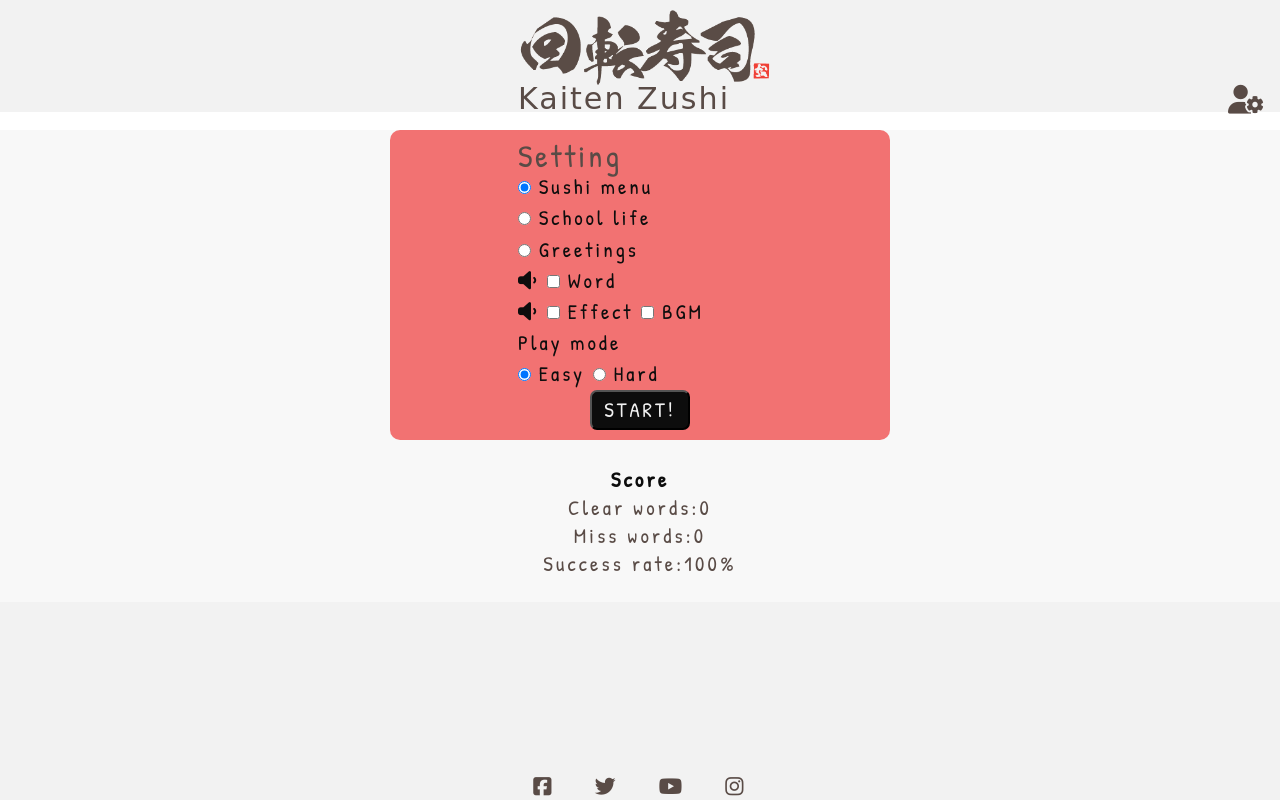
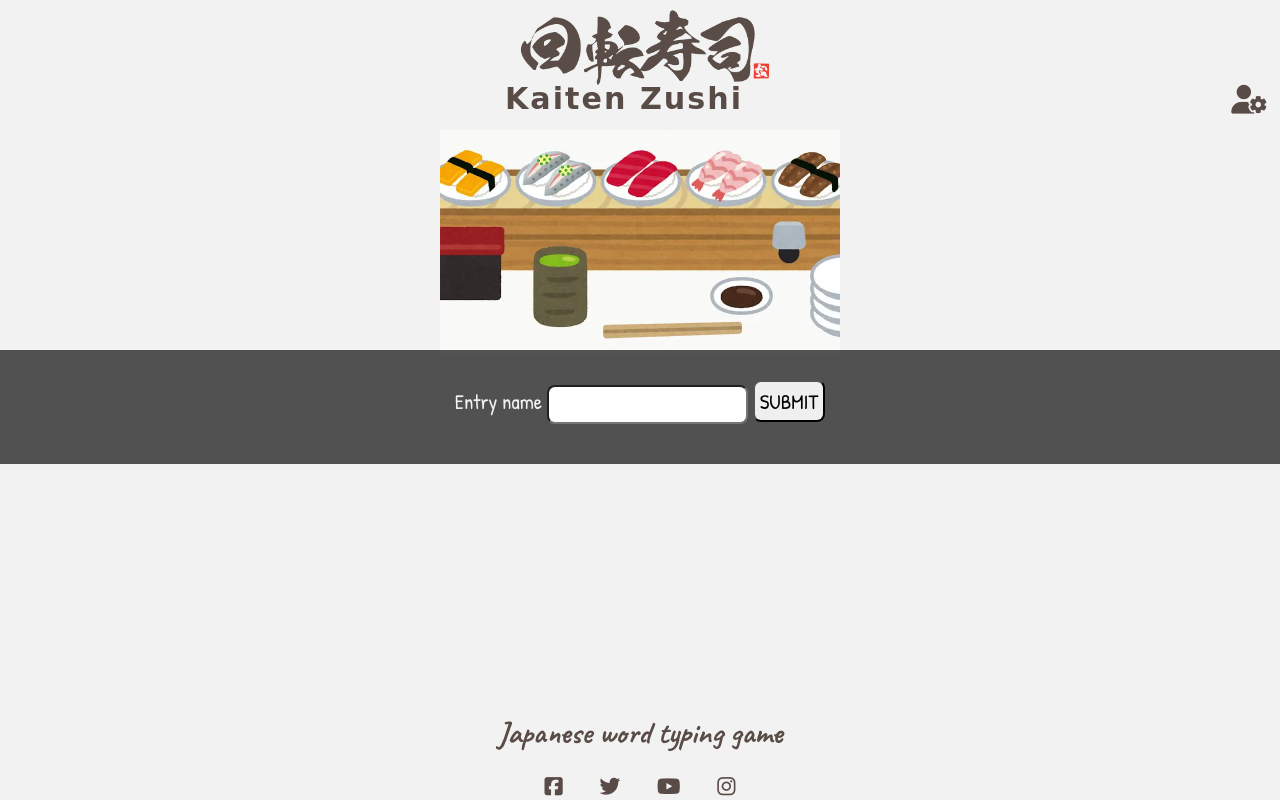
Before and after one commit to AtsukoCoffey/kaitenzushi, a plain HTML site: page index.html in a window 1280 px wide. Drawn offline with Linux system fonts and the light colour scheme; a web font is replaced by a local one.

Commit message:
feat: Add landing page and modal toggle button, reorganaise functions

```diff
--- a/assets/css/style.css
+++ b/assets/css/style.css
@@ -1,5 +1,5 @@
 /* Google font import */
-@import url('https://fonts.googleapis.com/css2?family=Patrick+Hand&family=Swanky+and+Moo+Moo&family=Yomogi&family=Warnes&display=swap');
+@import url('https://fonts.googleapis.com/css2?family=Caveat:wght@400..700&family=Delius&family=Patrick+Hand&family=Yomogi&family=Warnes&display=swap');
 
 /* Asterisk wildcard selector to override default styles added by the browser */
 * {
@@ -22,8 +22,8 @@ body {
   font-weight: 400;
   font-size: 1.3rem;
   font-style: normal;
-  letter-spacing: 0.2rem;
   color: #594B46;
+  background-color: #F2F2F2;
 }
 
 header {
@@ -32,13 +32,13 @@ header {
   justify-content: center;
   align-items: baseline;
   width: 100%;
-  background: #F2F2F2 url('../images/head-logo.png') center top/280px no-repeat;
+  background: url('../images/head-logo.png') center top/280px no-repeat;
 }
 
 main {
   margin-top: 130px;
   flex: 1 0 auto;
-  background: #F2F2F2 url("../images/kaitenzushi1.webp") center top/400px no-repeat;
+  background: url("../images/kaitenzushi1.webp") center top/400px no-repeat;
   width: 100%;
 }
 
@@ -55,15 +55,16 @@ footer li {
 }
 
 /* Headings styles : h1 ~ h3 ///////////////////////////////*/
-h1,
-h2 {
+
+h2,
+h3 {
   color: #594B46;
+  font-family: "Caveat", cursive;
+  font-weight: 700;
 }
 
 h1 {
   font-family: "Warnes", cursive;
-  font-weight: 400;
-  font-style: normal;
   margin-top: 85px;
   margin-right: 2rem;
   font-size: 145%;
@@ -72,19 +73,47 @@ h1 {
 }
 
 h2 {
-  font-weight: 400;
-  font-style: normal;
   font-size: 150%;
+  padding: 20px 0px;
 }
 
 h3 {
-  color: #F2F2F2;
+  color: #0D0D0D;
 }
 
 h4 {
+  color: #F2F2F2;
   color: #8C8684;
   color: #F27272;
   color: #0D0D0D;
+}
+
+/* Other general styles : a, li, input  ///////////////////////////////*/
+a {
+  color: #594B46;
+}
+
+a:visited {
+  color: #594B46;
+}
+
+a:hover {
+  color: #F27272;
+}
+
+button {
+  padding: 5px;
+  border-radius: 8px;
+  font: inherit;
+}
+
+input {
+  padding: 10px;
+  border-radius: 8px;
+}
+
+li {
+  list-style: none;
 }
 
 /* Nav dropdown toggle button - CodeInstitute learning material */
@@ -115,11 +144,23 @@ nav {
   display: none;
 }
 
-/* Setting screen styles //////////////////////////////////*/
+/* Landing page screen styles    //////////////////////////////////*/
+#landing {
+  display: none;
+  background-color: rgba(13, 13, 13, 0.7);
+  padding-top: 30px;
+  padding-bottom: 40px;
+  margin-top: 220px;
+}
 
+#landing label {
+  color: #F2F2F2;
+}
+
+/* Setting & score screen styles //////////////////////////////////*/
 #setting {
-  display: block;
-  background-color: rgba(255, 255, 255, 0.5);
+  display: none;
+  background-color: rgba(242, 242, 242, 0.5);
 }
 
 #setting div:first-child {
@@ -128,7 +169,7 @@ nav {
   color: #0D0D0D;
   padding: 10px 10%;
   margin: 0 auto;
-  max-width: 500px;
+  max-width: 350px;
   text-align: left;
   line-height: 150%;
   letter-spacing: 3px;
@@ -140,13 +181,12 @@ nav {
   height: 40px;
   margin: auto;
   padding: 5px;
-  font: inherit;
   line-height: 100%;
   letter-spacing: 3px;
-  border-radius: 7px;
   background-color: #0D0D0D;
   color: #F2F2F2;
 }
+
 .score {
   margin: 25px;
   padding-bottom: 25px;
@@ -158,24 +198,6 @@ nav {
   display: none;
   width: 100%;
   background: #F2F2F2 url(../images/kaitenzushi0.webp) center top/400px no-repeat;
-}
-
-
-
-li {
-  list-style: none;
-}
-
-a {
-  color: #594B46;
-}
-
-a:visited {
-  color: #594B46;
-}
-
-a:hover {
-  color: #F27272;
 }
 
 /* Id styles ///////////////////////////////////////////////*/
@@ -241,13 +263,12 @@ a:hover {
   text-align: left;
 }
 
-
 #input {
   width: 100%;
   height: 100px;
   color: #0D0D0D;
   background-color: #F2F2F2;
-  font-family: "Patrick Hand", cursive;
+  font-family: "cursive", cursive;
   font-weight: 400;
   font-size: 1.3rem;
   font-style: normal;
@@ -255,7 +276,7 @@ a:hover {
   text-align: center;
 }
 
-/* Class styles ////////////////////////////////////////////*/
+/* Class styles          ////////////////////////////////////////////*/
 .kana {
   font-family: "Yomogi", cursive;
   font-weight: 400;
@@ -269,6 +290,7 @@ a:hover {
 }
 
 .text-box {
+  font-family: "Delius", cursive;
   display: block;
   position: relative;
   width: 150px;
@@ -278,10 +300,16 @@ a:hover {
 }
 
 /* Media query: General smart phone (390px and up) */
-@media screen and (min-width:390px) {}
+@media screen and (min-width:390px) {
+
+}
 
 /* Media query: General smart phone (768px and up) */
-@media screen and (min-width:768px) {}
+@media screen and (min-width:768px) {
+  #setting div:first-child {
+    max-width: 500px;
+  }
+}
 
 /* Media query: General smart phone (1024px and up) */
 @media screen and (min-width:1024px) {}
--- a/assets/js/script.js
+++ b/assets/js/script.js
@@ -1,34 +1,3 @@
-//////////////////////////////////////////////
-// Wait for the DOM to finish loading before running the game
-/////////////
-document.addEventListener("DOMContentLoaded", function () {
-  let gameStartButton = document.getElementById('game-start');
-  gameStartButton.addEventListener('click', gamePageToggle);
-});
-
-
-////////////////////////////////////////////// Setting screen
-// Access the screens and butons
-let settingScreen = document.getElementById('setting');
-let gameScreen = document.getElementById('game');
-
-function gamePageToggle() {
-  settingScreen.style.display = "none";
-  gameScreen.style.display = "block";
-  loadGame();
-  turnOnSounds();
-};
-
-// Sounds on when sounds check box is checked
-const audioSounds = document.getElementsByClassName('audio-sounds');
-function turnOnSounds() {
-  if (document.getElementById('sounds').checked) {
-    // loop through to unmute
-    for (let i = 0; i < audioSounds.length; i++) {
-      audioSounds[i].muted = false;
-    }
-  }
-};
 ////////////////////////////////////////////// Question array object
 const words = [
   {
@@ -207,7 +176,83 @@ const words = [
   },
 ];
 
-// Create a shalow copy of words array
+///////////////////////////////////////////////////////////////
+// Landing page
+// For skipping user click - Entry form automatically show up
+///////////////////////////////////////////////////////////////
+
+// Access the screens - Modal
+let landingScreen = document.getElementById('landing');
+let settingScreen = document.getElementById('setting');
+let gameScreen = document.getElementById('game');
+
+document.addEventListener("DOMContentLoaded", function () {
+  setTimeout(function () {
+    landing.style.display = "block";
+  }, 1000);
+
+  // Add event listeners to the buttons
+  let entryButton = document.getElementById('entty-submit')
+  entryButton.addEventListener('click', gamePageToggle);
+  let gameStartButton = document.getElementById('game-start');
+  gameStartButton.addEventListener('click', gamePageToggle);
+});
+
+// Toggle function of the screens < Landing - Setting & score - Game >
+function gamePageToggle() {
+  if (landingScreen.style.display === "block") {
+    landingScreen.style.display = "none";
+    settingScreen.style.display = "block";
+  } else if (settingScreen.style.display === "block") {
+    settingScreen.style.display = "none";
+    gameScreen.style.display = "block";
+    loadGame();
+    turnOnSounds();
+  }
+};
+
+///////////////////////////////////////////////////////////////
+// Setting & score screen
+// Choose the settings and submit to game screen
+///////////////////////////////////////////////////////////////
+
+// Sounds on when sounds check box is checked
+const audioSounds = document.getElementsByClassName('audio-sounds');
+function turnOnSounds() {
+  if (document.getElementById('sounds').checked) {
+    // loop through to unmute
+    for (let i = 0; i < audioSounds.length; i++) {
+      audioSounds[i].muted = false;
+    }
+  }
+};
+
+///////////////////////////////////////////////////////////////
+// Game screen
+// Choose the settings and submit to game screen
+///////////////////////////////////////////////////////////////
+
+///////////////////////////////////////////   All the global counters and variables for game
+let imageDisplay = document.getElementById('img-display');
+let textDisplay = document.getElementById('text-display');
+let textOver = document.getElementById('text-overlay');
+let kanaDisplay = document.getElementById('kana-display');
+let kanaOver = document.getElementById('kana-overlay');
+let input = document.getElementById('input'); // input box
+let wordAudio = document.getElementById('sound');
+
+// Game counter
+let gameCounter = 0;
+// Letter counter
+let letterCounter = 0;
+// let kanaLetterCounter = 0;
+// Correct / Mistake Letter counter
+let correctTypeCounter = 0;
+let missTypeCounter = 0;
+
+
+
+// Create a shalow copy of words array Original array is the bottom of the script
 let shuffledWords = [...words];
 
 /**
@@ -229,25 +274,7 @@ function shuffle() {
 
 
 
-///////////////////////////////////////////   All the global counter and variables
 
-// Get div for display questions
-let imageDisplay = document.getElementById('img-display');
-let textDisplay = document.getElementById('text-display');
-let textOver = document.getElementById('text-overlay');
-let kanaDisplay = document.getElementById('kana-display');
-let kanaOver = document.getElementById('kana-overlay');
-let input = document.getElementById('input'); // input box
-let wordAudio = document.getElementById('sound');
-
-// Game counter
-let gameCounter = 0;
-// Letter counter
-let letterCounter = 0;
-// let kanaLetterCounter = 0;
-// Correct / Mistake Letter counter
-let correctTypeCounter = 0;
-let missTypeCounter = 0;
 
 
 ///////////////////////////////////////////   All the main functions
@@ -274,11 +301,11 @@ function loadGame() {
   // Focus on input area
   input.focus();
   // All the counter reset
-  let gameCounter = 0;
-  let letterCounter = 0;
+  gameCounter = 0;
+  letterCounter = 0;
   // let kanaLetterCounter = 0;
-  let correctTypeCounter = 0;
-  let missTypeCounter = 0;
+  correctTypeCounter = 0;
+  missTypeCounter = 0;
 };
 
 /**
@@ -411,7 +438,7 @@ function finishGame() {
   // Score display in setting & score screen
   let successRate = Math.floor(correctTypeCounter / (correctTypeCounter + missTypeCounter) * 100);
   document.getElementsByClassName('score')[0].innerHTML =
-    `<h4>Score</h4><ul><li>Correct Type : ${correctTypeCounter}</li><li>Miss Type : ${missTypeCounter}</li><li>Success rate : ${successRate}%</li></ul></div>`;
+    `<h3>Score</h3><ul><li>Correct Type : ${correctTypeCounter}</li><li>Miss Type : ${missTypeCounter}</li><li>Success rate : ${successRate}%</li></ul></div>`;
 }
 
 ///////////////////////////////////////////   Event listeners for catching users action
--- a/index.html
+++ b/index.html
@@ -37,6 +37,12 @@
   <!-- Main -->
   <main>
     <!-- Layer of div : Modal -->
+    <!-- Landing div -->
+    <div id="landing">
+      <label for="entry">Entry name</label>
+      <input type="text" name="entry" id="entry">
+      <button id="entty-submit">SUBMIT</button>
+    </div>
     <!-- Setting div -->
     <div id="setting">
       <div>
@@ -63,7 +69,7 @@
         <button id="game-start">START!</button>
       </div>
       <div class="score">
-        <h4>Score</h4>
+        <h3>Score</h3>
         Clear words:<span>0</span><br>
         <span>Miss words:0</span><br>
         <span>Success rate:100%</span>
@@ -93,6 +99,7 @@
   </main>
   <!-- Footer -->
   <footer>
+    <h2>Japanese word typing game</h2>
     <ul id="social-networks">
       <li><a href="https://www.facebook.com/" target="_blank" rel="noopener"
           aria-label="Visit our Facebook page (opens in a new tab)"><i class="fa-brands fa-square-facebook"
```
